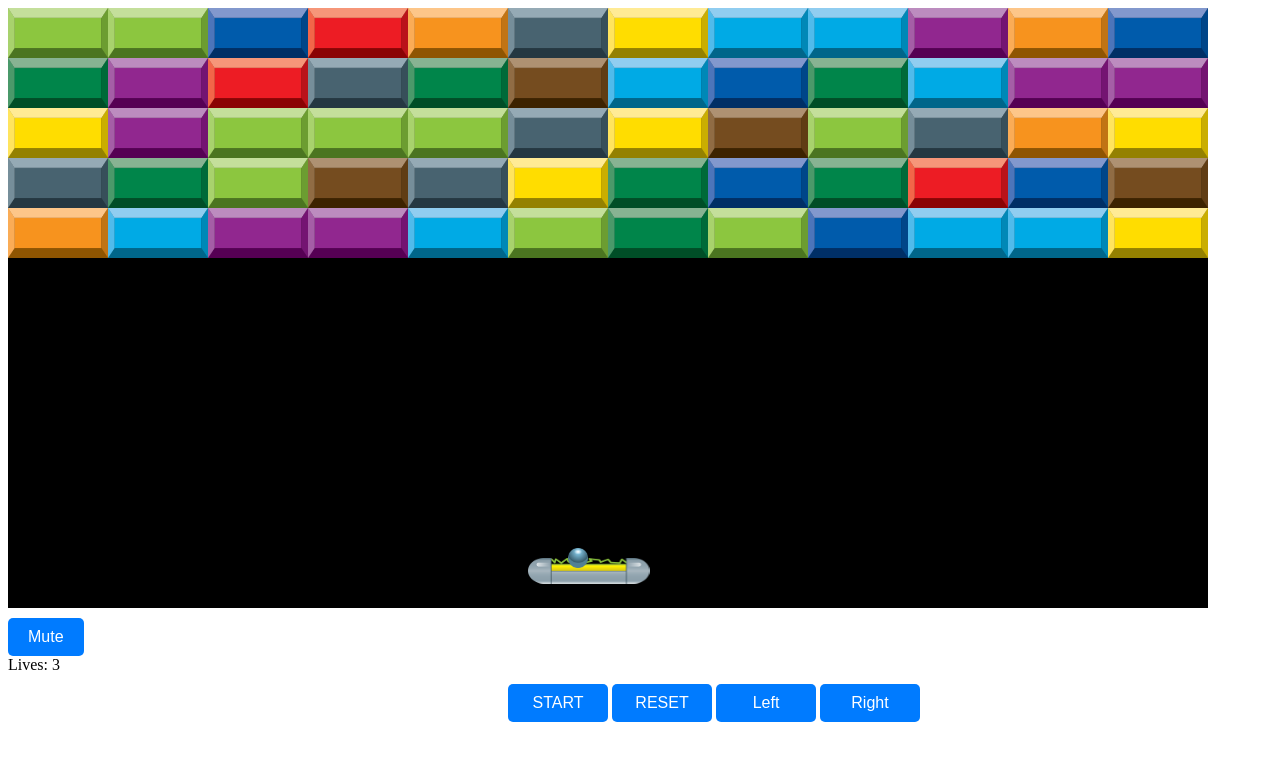
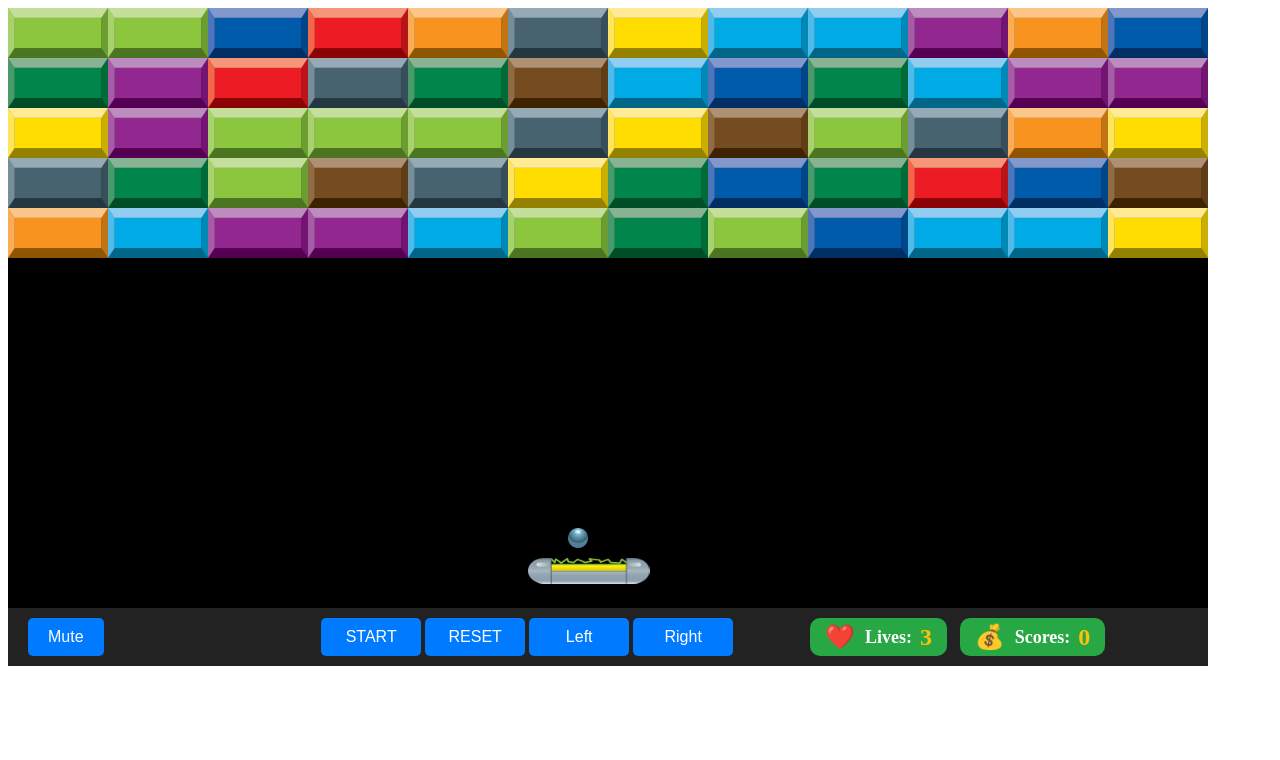
Before and after one commit to tjlearnscode/brickbreaker, a plain HTML site: page index.html in a window 1280 px wide. Drawn offline with Linux system fonts and the light colour scheme.

Commit message:
update UI and scorebox

```diff
--- a/index.html
+++ b/index.html
@@ -13,20 +13,29 @@
         <canvas id="mycanvas" style="width: 1200px; height: 600px; background-color: black;"></canvas>
     </div>
 
-    <button id="muteButton">Mute</button>
-
-    <span>Lives: <span id="lives"></span></span>
+    <div id="header">
+        <button id="muteButton">Mute</button>
+        <div id="buttonDiv">
+            <button id="start">START</button>
+            <button id="reset">RESET</button>
+            <button id="moveLeft">Left</button>
+            <button id="moveRight">Right</button>
+        </div>
+        <span id="lives-container">
+            <span class="label">Lives: </span>
+            <span id="lives"></span>
+        </span>
+        <span id="scores-container">
+            <span class="label">Scores: </span>
+            <span id="scores"></span>
+        </span>
+    </div>
 
     <audio id="backgroundMusic" src="./SoundEffects/BackgroundMusic.mp3"></audio>
     <audio id="paddleCollisionSoundEffect" src="./SoundEffects/PaddleBounce.wav"></audio>
     <audio id="brickCollisionSoundEffect" src="./SoundEffects/BrickBreak.mp3"></audio>
 
-    <div id="buttonDiv">
-        <button id="start" onclick="animate()">START</button>
-        <button id="reset" onclick="reset()">RESET</button>
-        <button id="moveLeft" onclick="movePaddleLeft()">Left</button>
-        <button id="moveRight" onclick="movePaddleRight()">Right</button>
-    </div>
+
 
 
     <script type="module" src="script.js"></script>
--- a/script.js
+++ b/script.js
@@ -22,7 +22,7 @@ let paddleW = 150;
 let paddleH = 50;
 let playerScore = 0;
 
-const paddleSpeed = 30;
+const paddleSpeed = 100;
 
 let ballXOrigin = 550;
 
@@ -34,7 +34,7 @@ let ballY = 530;
 
 let ballDX = 5;
 
-let ballDY = -5;
+let ballDY = 5;
 
 const ballW = 20;
 
@@ -89,6 +89,7 @@ document.addEventListener("DOMContentLoaded", function () {
 
     drawBall();
     document.getElementById("lives").innerText = lives
+    document.getElementById("scores").innerText = playerScore;
 })
 
 let startButton = document.getElementById("start");
@@ -338,6 +339,7 @@ function checkCollission() {
                 ballDY = -ballDY;
 
                 playerScore += 10;
+                document.getElementById("scores").innerText = playerScore;
 
                 brickCollisionSoundEffect.play();
 
@@ -368,6 +370,7 @@ function checkCollission() {
                 ballDX = -ballDX;
 
                 playerScore += 10;
+                document.getElementById("scores").innerText = playerScore;
 
                 brickCollisionSoundEffect.play();
 
@@ -388,7 +391,7 @@ function drawBall() {
     ballY += ballDY;
 
     ballX += ballDX;
-
+    console.log(ballX, ballY, ballDX, ballDY)
     let ball = otherSpriteCoords.filter(sprite => sprite.name == "ball")[0]
 
     ctx.drawImage(spriteSheet, ball.sx, ball.sy, ball.sw, ball.sh, ballX, ballY, 20, 20);
@@ -454,6 +457,8 @@ function reset() {
     ballY = ballYOrigin;
     ballDX = 0;
     ballDY = 0;
+    playerScore = 0;
+    document.getElementById("scores").innerText = playerScore;
 
     brickSetup();
     drawBricks();
--- a/style.css
+++ b/style.css
@@ -3,7 +3,7 @@
 }
 
 #buttonDiv {
-    margin-left: 500px;
+    margin-left: 17vw;
 }
 
 #start, #reset, #moveLeft, #moveRight{
@@ -15,7 +15,6 @@
     border: none;
     border-radius: 5px;
     cursor: pointer;
-    margin-top: 10px;
 }
 
 #start:hover {
@@ -27,6 +26,16 @@
     background-color: #0056b3;
 }
 
+#header {
+    display: flex;
+    /* justify-content: space-between;  */
+    align-items: center;
+    padding: 10px 20px;
+    background-color: #222;
+    color: white;
+    width: 1160px;
+}
+
 #muteButton {
     padding: 10px 20px;
     font-size: 16px;
@@ -35,11 +44,67 @@
     border: none;
     border-radius: 5px;
     cursor: pointer;
-    display: block;
-    margin-top: 10px;
     transition: background-color 0.3s ease;
 }
 
 #muteButton:hover {
     background-color: #0056b3;
 }
+
+#lives-container {
+    margin-right: 1vw;
+    margin-left: 6vw;
+    display: inline-flex;
+    align-items: center;
+    background-color: #28a745;
+    padding: 5px 15px;
+    border-radius: 10px;
+}
+
+#lives-container .label {
+    font-size: 18px;
+    color: white;
+    font-weight: bold;
+    margin-right: 8px;
+}
+
+#lives {
+    font-size: 24px;
+    color: #ffc107;
+    font-weight: bold;
+}
+
+#lives-container::before {
+    content: "❤️";
+    font-size: 24px;
+    margin-right: 10px;
+    color: #ff6f61;
+}
+
+#scores-container {
+    display: inline-flex;
+    align-items: center;
+    background-color: #28a745;
+    padding: 5px 15px;
+    border-radius: 10px;
+}
+
+#scores-container .label {
+    font-size: 18px;
+    color: white;
+    font-weight: bold;
+    margin-right: 8px;
+}
+
+#scores {
+    font-size: 24px;
+    color: #ffc107;
+    font-weight: bold;
+}
+
+#scores-container::before {
+    content: "💰";
+    font-size: 24px;
+    margin-right: 10px;
+    color: #ff6f61;
+}
```
